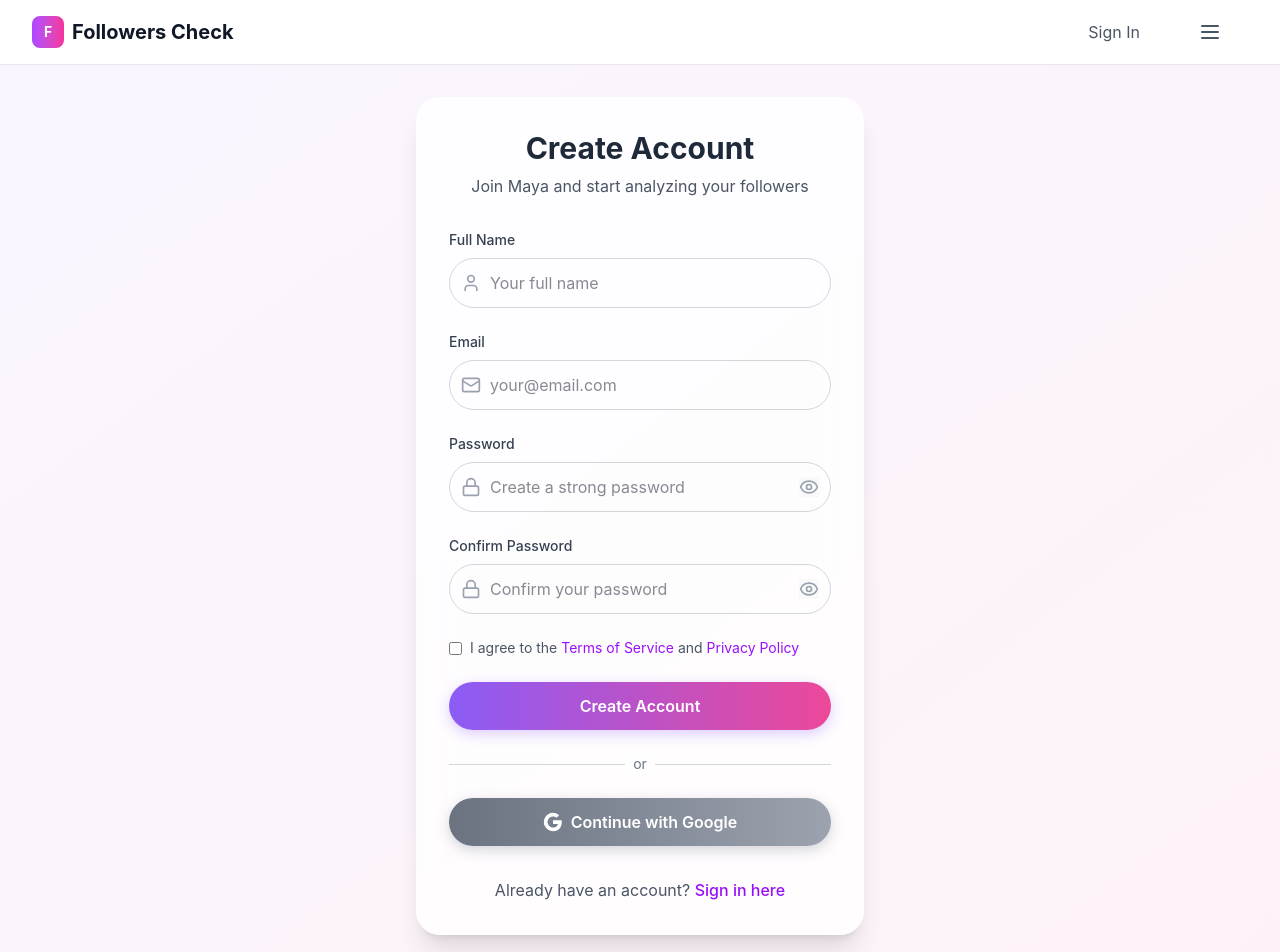
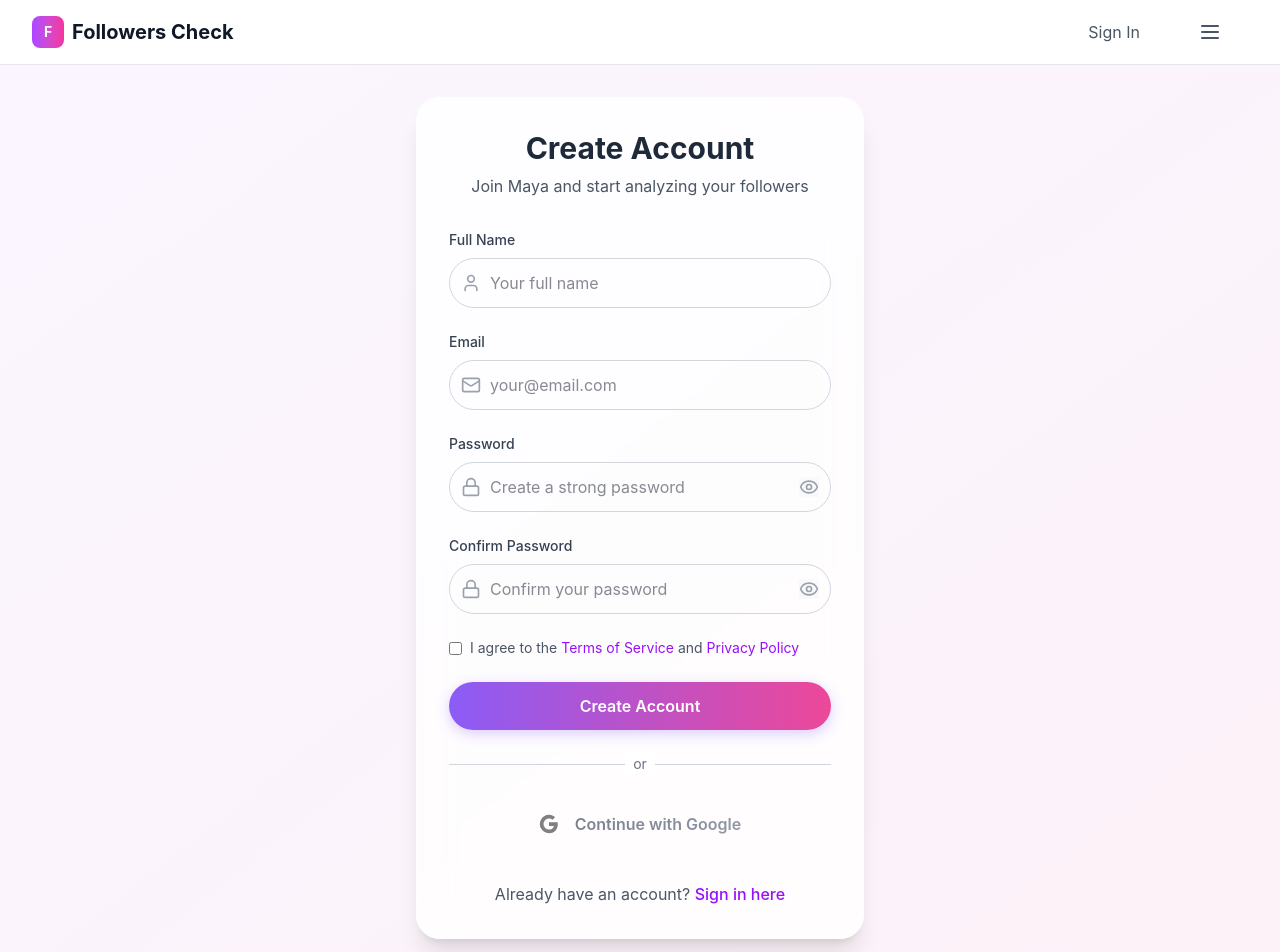
Before and after one commit to Samuelmvf/followers-check, a React (Vite) app: page /sign-up in a window 1280 px wide. Shown: the top 952 px of the page. Built offline with nearby package versions, Linux system fonts and the light colour scheme.

Commit message:
fix: update Google button styling and add label for better accessibility

```diff
--- a/src/pages/SignUpPage.tsx
+++ b/src/pages/SignUpPage.tsx
@@ -141,26 +141,26 @@ const SignUpPage = () => {
                 </div>
               </div>
 
-              <Button type='button' variant='secondary' onClick={handleGoogleRegister} className='w-full'>
+              <Button type='button' variant='secondary' flat onClick={handleGoogleRegister} className='w-full'>
                 <svg className='w-5 h-5 mr-2' viewBox='0 0 24 24'>
                   <path
-                    fill='currentColor'
+                    fill='gray'
                     d='M22.56 12.25c0-.78-.07-1.53-.2-2.25H12v4.26h5.92c-.26 1.37-1.04 2.53-2.21 3.31v2.77h3.57c2.08-1.92 3.28-4.74 3.28-8.09z'
                   />
                   <path
-                    fill='currentColor'
+                    fill='gray'
                     d='M12 23c2.97 0 5.46-.98 7.28-2.66l-3.57-2.77c-.98.66-2.23 1.06-3.71 1.06-2.86 0-5.29-1.93-6.16-4.53H2.18v2.84C3.99 20.53 7.7 23 12 23z'
                   />
                   <path
-                    fill='currentColor'
+                    fill='gray'
                     d='M5.84 14.09c-.22-.66-.35-1.36-.35-2.09s.13-1.43.35-2.09V7.07H2.18C1.43 8.55 1 10.22 1 12s.43 3.45 1.18 4.93l2.85-2.22.81-.62z'
                   />
                   <path
-                    fill='currentColor'
+                    fill='gray'
                     d='M12 5.38c1.62 0 3.06.56 4.21 1.64l3.15-3.15C17.45 2.09 14.97 1 12 1 7.7 1 3.99 3.47 2.18 7.07l3.66 2.84c.87-2.6 3.3-4.53 6.16-4.53z'
                   />
                 </svg>
-                Continue with Google
+                <span className='ml-2'>Continue with Google</span>
               </Button>
             </form>
 
```
